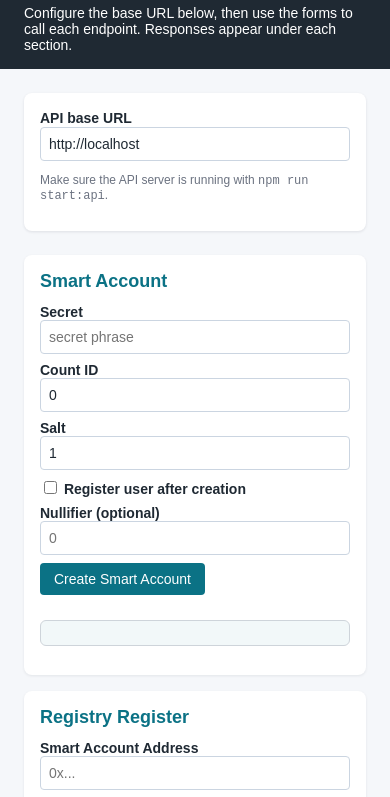
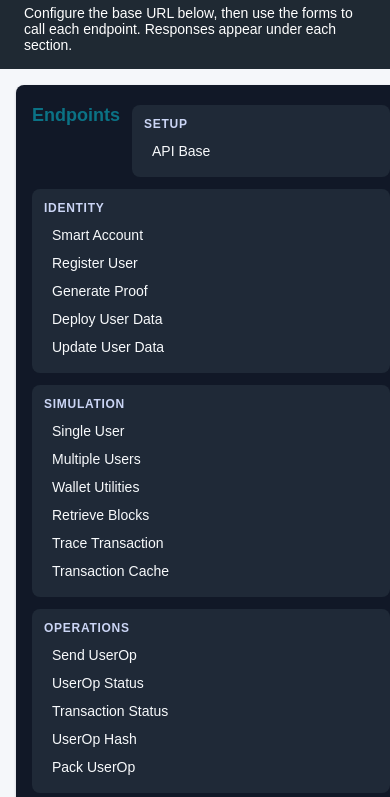
Before and after one commit to klifish/identity-privacy-smart-contract, a website: page web/index.html in a window 390 px wide. Shown: the part 47-844 px from the top of the page. Drawn offline with Linux system fonts and the light colour scheme.

Commit message:
reviewing

```diff
--- a/web/index.html
+++ b/web/index.html
@@ -32,8 +32,94 @@
       font-size: 14px;
     }
 
+    .layout {
+      display: flex;
+      align-items: flex-start;
+      gap: 24px;
+      padding: 24px;
+    }
+
     main {
-      padding: 24px;
+      flex: 1;
+      padding: 0;
+    }
+
+    .sidebar {
+      width: 240px;
+      background: #111827;
+      color: #f8fafc;
+      padding: 20px 16px;
+      border-radius: 8px;
+      box-shadow: 0 1px 3px rgba(15, 23, 42, 0.18);
+      position: sticky;
+      top: 24px;
+      align-self: flex-start;
+      max-height: calc(100vh - 48px);
+      overflow-y: auto;
+    }
+
+    .sidebar h2 {
+      margin: 0 0 12px;
+      font-size: 18px;
+      font-weight: 600;
+    }
+
+    .nav-group {
+      margin-bottom: 20px;
+    }
+
+    .nav-group:last-child {
+      margin-bottom: 0;
+    }
+
+    .nav-group h3 {
+      margin: 0 0 8px;
+      font-size: 12px;
+      text-transform: uppercase;
+      letter-spacing: 0.06em;
+      color: #cbd5f5;
+    }
+
+    .nav-group a {
+      display: block;
+      padding: 6px 8px;
+      border-radius: 4px;
+      color: inherit;
+      text-decoration: none;
+      font-size: 14px;
+      transition: background 0.15s ease;
+    }
+
+    .nav-group a:hover {
+      background: rgba(148, 163, 184, 0.25);
+    }
+
+    @media (max-width: 900px) {
+      .layout {
+        flex-direction: column;
+        padding: 16px;
+      }
+
+      .sidebar {
+        position: static;
+        width: 100%;
+        display: flex;
+        flex-wrap: wrap;
+        gap: 12px;
+        max-height: none;
+      }
+
+      .nav-group {
+        margin: 0;
+        flex: 1 1 200px;
+        background: #1f2937;
+        border-radius: 8px;
+        padding: 12px;
+      }
+
+      .nav-group h3 {
+        margin-bottom: 6px;
+      }
     }
 
     .config {
@@ -63,6 +149,7 @@
       display: flex;
       flex-direction: column;
       gap: 12px;
+      scroll-margin-top: 48px;
     }
 
     h2 {
@@ -147,15 +234,48 @@
     <h1>Identity Privacy API Tester</h1>
     <p>Configure the base URL below, then use the forms to call each endpoint. Responses appear under each section.</p>
   </header>
-  <main>
-    <div class="config">
+  <div class="layout">
+    <nav class="sidebar">
+      <h2>Endpoints</h2>
+      <div class="nav-group">
+        <h3>Setup</h3>
+        <a href="#config">API Base</a>
+      </div>
+      <div class="nav-group">
+        <h3>Identity</h3>
+        <a href="#smart-account">Smart Account</a>
+        <a href="#register-user">Register User</a>
+        <a href="#generate-proof">Generate Proof</a>
+        <a href="#deploy-user-data">Deploy User Data</a>
+        <a href="#update-user-data">Update User Data</a>
+      </div>
+      <div class="nav-group">
+        <h3>Simulation</h3>
+        <a href="#simulate-single">Single User</a>
+        <a href="#simulate-multiple">Multiple Users</a>
+        <a href="#wallet-utilities">Wallet Utilities</a>
+        <a href="#retrieve-blocks">Retrieve Blocks</a>
+        <a href="#trace-transaction">Trace Transaction</a>
+        <a href="#transaction-cache">Transaction Cache</a>
+      </div>
+      <div class="nav-group">
+        <h3>Operations</h3>
+        <a href="#send-userop">Send UserOp</a>
+        <a href="#userop-status">UserOp Status</a>
+        <a href="#transaction-status">Transaction Status</a>
+        <a href="#userop-hash">UserOp Hash</a>
+        <a href="#pack-userop">Pack UserOp</a>
+      </div>
+    </nav>
+    <main>
+      <div class="config" id="config">
       <label for="base-url">API base URL</label>
       <input id="base-url" type="url" placeholder="http://localhost:4000">
       <p class="note">Make sure the API server is running with <code>npm run start:api</code>.</p>
     </div>
 
-    <div class="grid">
-      <section>
+    <div class="grid sections-grid">
+      <section id="smart-account">
         <h2>Smart Account</h2>
         <form id="smart-account-form">
           <label>Secret<input name="secret" type="text" placeholder="secret phrase" required></label>
@@ -170,7 +290,7 @@
         <pre class="result"></pre>
       </section>
 
-      <section>
+      <section id="register-user">
         <h2>Registry Register</h2>
         <form id="register-user-form">
           <label>Smart Account Address<input name="smartAccountAddress" type="text" placeholder="0x..." required></label>
@@ -183,7 +303,7 @@
         <pre class="result"></pre>
       </section>
 
-      <section>
+      <section id="generate-proof">
         <h2>Generate Proof</h2>
         <form id="generate-proof-form">
           <label>Smart Account Address<input name="smartAccountAddress" type="text" placeholder="0x..." required></label>
@@ -196,7 +316,7 @@
         <pre class="result"></pre>
       </section>
 
-      <section>
+      <section id="deploy-user-data">
         <h2>Deploy User Data</h2>
         <form id="deploy-user-data-form">
           <label>Smart Account Address<input name="smartAccountAddress" type="text" placeholder="0x..." required></label>
@@ -211,7 +331,7 @@
         <pre class="result"></pre>
       </section>
 
-      <section>
+      <section id="update-user-data">
         <h2>Update User Data</h2>
         <form id="update-user-data-form">
           <label>Smart Account Address<input name="smartAccountAddress" type="text" placeholder="0x..." required></label>
@@ -226,7 +346,7 @@
         <pre class="result"></pre>
       </section>
 
-      <section>
+      <section id="simulate-single">
         <h2>Simulate Single User</h2>
         <form id="simulate-single-form">
           <label>Secret<input name="secret" type="text" placeholder="secret0" required></label>
@@ -238,7 +358,7 @@
         <pre class="result"></pre>
       </section>
 
-      <section>
+      <section id="simulate-multiple">
         <h2>Simulate Multiple Users</h2>
         <form id="simulate-multiple-form">
           <label>Wallets JSON
@@ -252,7 +372,7 @@
         <pre class="result"></pre>
       </section>
 
-      <section>
+      <section id="wallet-utilities">
         <h2>Wallet Utilities</h2>
         <form id="generate-wallets-form">
           <label>Wallet count<input name="count" type="number" value="10" min="1"></label>
@@ -271,7 +391,7 @@
         <pre class="result"></pre>
       </section>
 
-      <section>
+      <section id="retrieve-blocks">
         <h2>Retrieve Blocks</h2>
         <form id="retrieve-blocks-form">
           <label>Start block<input name="startBlock" type="number" required></label>
@@ -285,7 +405,7 @@
         <pre class="result"></pre>
       </section>
 
-      <section>
+      <section id="trace-transaction">
         <h2>Trace Transaction</h2>
         <form id="trace-transaction-form">
           <label>Transaction hash<input name="txHash" type="text" placeholder="0x..." required></label>
@@ -296,7 +416,7 @@
         <pre class="result"></pre>
       </section>
 
-      <section>
+      <section id="transaction-cache">
         <h2>Transaction Cache</h2>
         <form id="transaction-cache-form">
           <label>Start block (optional)<input name="startBlock" type="number" placeholder=""></label>
@@ -309,7 +429,7 @@
         <pre class="result"></pre>
       </section>
 
-      <section>
+      <section id="send-userop">
         <h2>Send User Operation</h2>
         <form id="send-userop-form">
           <label>UserOperation JSON
@@ -322,7 +442,7 @@
         <pre class="result"></pre>
       </section>
 
-      <section>
+      <section id="userop-status">
         <h2>UserOp Status</h2>
         <form id="userop-status-form">
           <label>UserOp hash<input name="userOpHash" type="text" placeholder="0x..." required></label>
@@ -335,7 +455,7 @@
         <pre class="result"></pre>
       </section>
 
-      <section>
+      <section id="transaction-status">
         <h2>Transaction Status</h2>
         <form id="transaction-status-form">
           <label>Transaction hash<input name="txHash" type="text" placeholder="0x..." required></label>
@@ -348,7 +468,7 @@
         <pre class="result"></pre>
       </section>
 
-      <section>
+      <section id="userop-hash">
         <h2>UserOp Hash</h2>
         <form id="userop-hash-form">
           <label>UserOperation JSON<textarea name="userOp" placeholder='{"sender":"0x..."}' required></textarea></label>
@@ -361,7 +481,7 @@
         <pre class="result"></pre>
       </section>
 
-      <section>
+      <section id="pack-userop">
         <h2>Pack UserOp</h2>
         <form id="pack-userop-form">
           <label>UserOperation JSON<textarea name="userOp" placeholder='{"sender":"0x..."}' required></textarea></label>
@@ -372,7 +492,8 @@
         <pre class="result"></pre>
       </section>
     </div>
-  </main>
+    </main>
+  </div>
 
   <script>
     const defaultBaseUrl = window.location.origin || 'http://localhost:4000';
```
